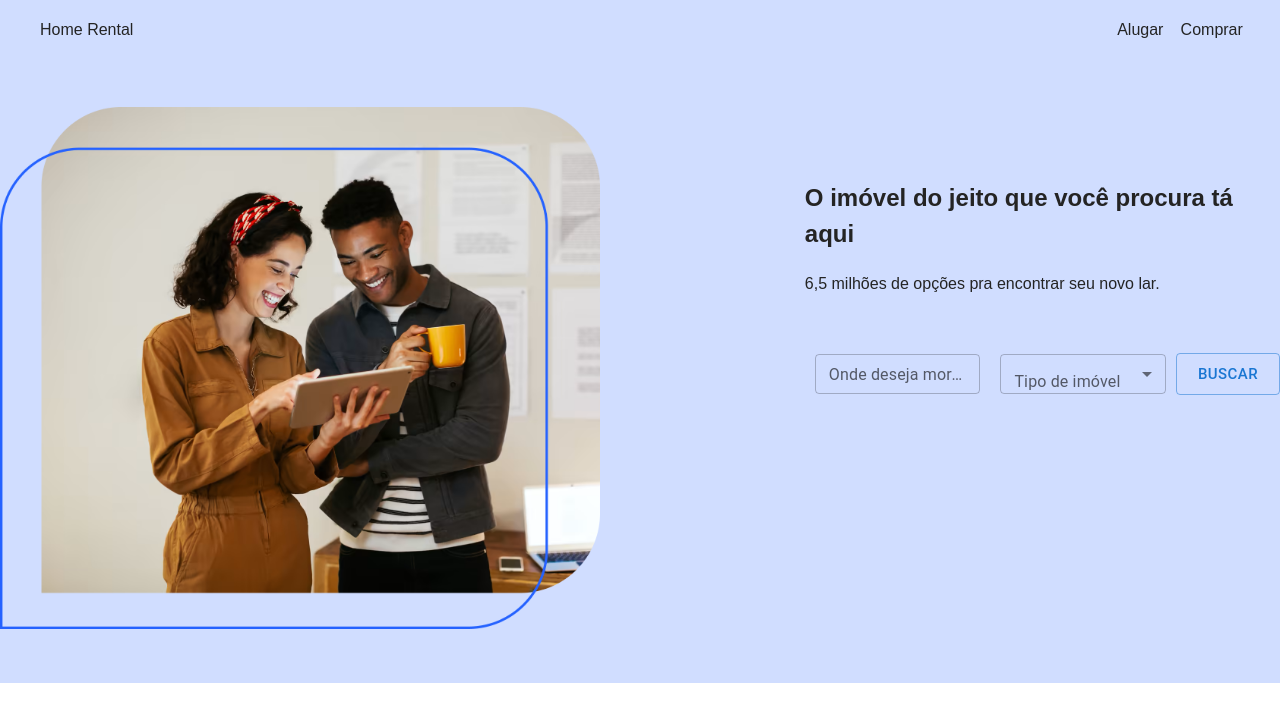
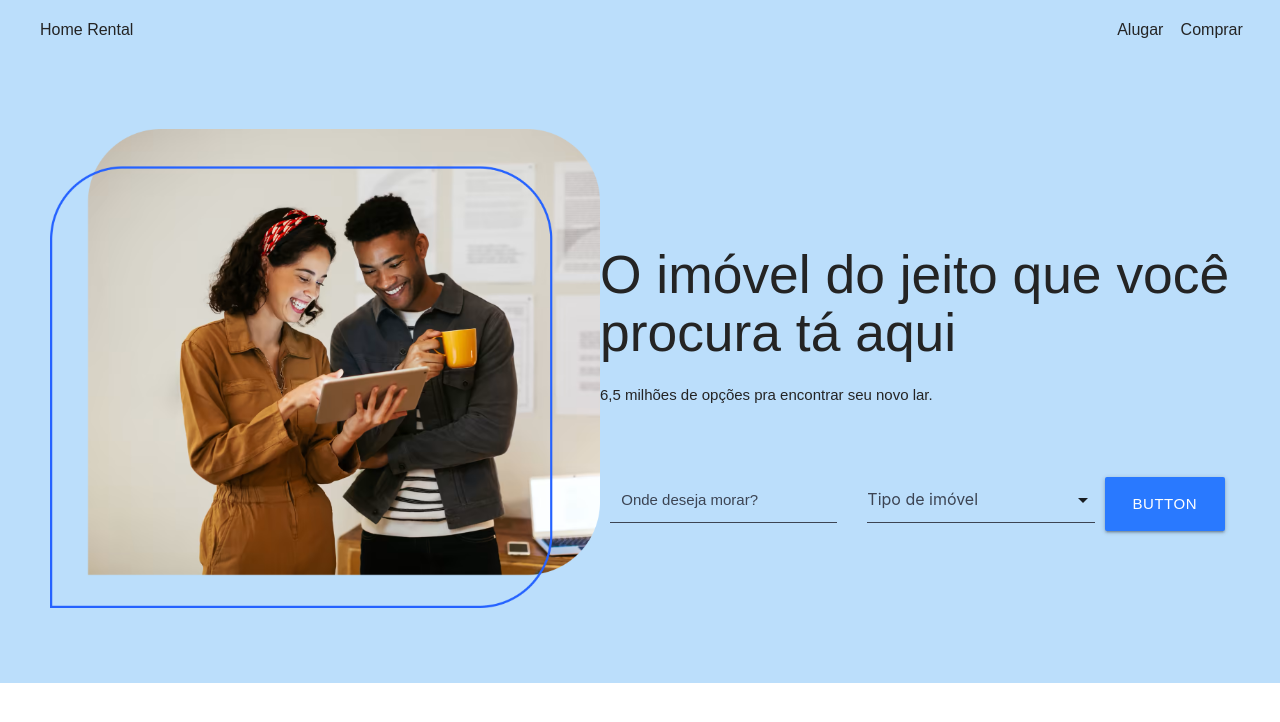
Before and after one commit to nataly-enne/apartment-rental, a React (Vite) app: page / in a window 1280 px wide. Shown: the top 722 px of the page. Built offline with nearby package versions, Linux system fonts and the light colour scheme.

Commit message:
changong material ui to materialize and implemententing page home

```diff
--- a/index.html
+++ b/index.html
@@ -1,11 +1,14 @@
 <!DOCTYPE html>
 <html lang="en">
   <head>
+    <link href="http://fonts.googleapis.com/icon?family=Material+Icons" rel="stylesheet">
+    <link rel="stylesheet" href="https://cdnjs.cloudflare.com/ajax/libs/materialize/1.0.0/css/materialize.min.css">
     <meta charset="UTF-8" />
     <title>Home Rent</title>
   </head>
   <body>
     <div id="root"></div>
     <script type="module" src="/src/main.tsx"></script>
+    <script src="https://cdnjs.cloudflare.com/ajax/libs/materialize/1.0.0/js/materialize.min.js"></script>
   </body>
 </html>
--- a/src/domain/common/components/input/input.tsx
+++ b/src/domain/common/components/input/input.tsx
@@ -1,10 +1,14 @@
 import React from "react";
-import TextField from "@mui/material/TextField";
+import { TextInput } from "react-materialize";
+import './styles.css'
 
 const Input: React.FC = () => {
   return (
     <>
-      <TextField size="small" id="outlined-basic" label="Onde deseja morar?" variant="outlined" />
+      <TextInput
+        id="text-input"
+        label="Onde deseja morar?"
+      />
     </>
   );
 };
--- /dev/null
+++ b/src/domain/common/components/input/styles.css
@@ -0,0 +1,34 @@
+
+/* input underline  and text color */
+.input-field input[type=text] {
+    color: #3c4453;
+    border-bottom: 1px solid #3c4453;
+}
+
+.input-field label {
+    color: #3c4453;
+}
+
+/* label focus color */
+.input-field input[type=text]:focus + label {
+    color: #2979FF !important;
+}
+/* label underline focus color */
+.input-field input[type=text]:focus {
+    border-bottom: 1px solid #2979FF !important;
+    box-shadow: 0 1px 0 0 #2979FF !important;
+}
+/* valid color */
+.input-field input[type=text].valid {
+    border-bottom: 1px solid #2979FF !important;
+    box-shadow: 0 1px 0 0 #2979FF !important;
+}
+/* invalid color */
+.input-field input[type=text].invalid {
+    border-bottom: 1px solid #2979FF !important;
+    box-shadow: 0 1px 0 0 #2979FF !important;
+}
+/* icon prefix focus color */
+.input-field .prefix.active {
+    color: #2979FF !important;
+}
--- a/src/domain/common/components/navbar/navbar.tsx
+++ b/src/domain/common/components/navbar/navbar.tsx
@@ -7,7 +7,7 @@ const NavbarContainer = styled.nav`
   display: flex;
   align-items: center;
   justify-content: space-between;
-  background-color: #D0DDFF;
+  background-color: #BBDEFB;
   box-shadow: 0 2px 3px 0 rgba(0, 0, 0, 0.16);
 `;
 
@@ -34,9 +34,10 @@ const LinkContainer = styled.div`
 const LinkStyled = styled(Link)`
   text-decoration: none;
   color: #242424;
+  font-size: 16px;
 
   &:hover {
-    color: #2562FF;
+    color: #2979ff;
   }
 `;
 
--- a/src/domain/common/components/select/select.tsx
+++ b/src/domain/common/components/select/select.tsx
@@ -1,34 +1,49 @@
-import React, { useState } from "react";
-
-import InputLabel from "@mui/material/InputLabel";
-import MenuItem from "@mui/material/MenuItem";
-import FormControl from "@mui/material/FormControl";
-import Select, { SelectChangeEvent } from "@mui/material/Select";
+import React from "react";
+import { Select } from  "react-materialize"
+import './styles.css'
 
 const SelectComponent: React.FC = () => {
-  const [property, setProperty] = useState("");
 
-  const handleChange = (event: SelectChangeEvent) => {
-    setProperty(event.target.value as string);
-  };
   return (
     <>
-      <FormControl fullWidth>
-        <InputLabel id="demo-simple-select-label">Tipo de imóvel</InputLabel>
-        <Select
-          labelId="demo-simple-select-label"
-          id="demo-simple-select"
-          value={property}
-          label="property"
-          onChange={handleChange}
-          size="small"
+      <Select
+        id="Select-37"
+        multiple={false}
+        onChange={() => {}}
+        options={{
+          classes: '',
+          dropdownOptions: {
+            alignment: 'left',
+            autoTrigger: true,
+            closeOnClick: true,
+            constrainWidth: true,
+            coverTrigger: true,
+            hover: false,
+            inDuration: 150,
+            outDuration: 250
+          }
+        }}
+        value=""
+      >
+        <option
+          disabled
+          value=""
         >
-          <MenuItem value="apartment">Apartamento</MenuItem>
-          <MenuItem value="kitnet">Kitnet</MenuItem>
-          <MenuItem value="house">Casa</MenuItem>
-          <MenuItem value="flat">Flat</MenuItem>
-        </Select>
-      </FormControl>
+          Tipo de imóvel
+        </option>
+        <option value="1">
+        Apartamento
+        </option>
+        <option value="2">
+        Kitnet
+        </option>
+        <option value="3">
+        Casa
+        </option>
+        <option value="4">
+        Flat
+        </option>
+      </Select>
     </>
   );
 };
--- /dev/null
+++ b/src/domain/common/components/select/styles.css
@@ -0,0 +1,4 @@
+
+.dropdown-content li>span {
+    color: #2979FF;
+}
--- a/src/domain/page-view/components/page-view/page-view.tsx
+++ b/src/domain/page-view/components/page-view/page-view.tsx
@@ -1,7 +1,7 @@
 import homePageImage from '@/assets/homepage.png';
 import styled from 'styled-components';
 
-import Button from '@mui/material/Button';
+import { Button } from 'react-materialize';
 
 import Input from '@domain/common/components/input/input';
 import SelectComponent from '@domain/common/components/select/select';
@@ -10,13 +10,14 @@ const Container = styled.div`
   display: flex;
   align-items: center;
   justify-content: center;
-  background-color: #D0DDFF;
+  background-color: #BBDEFB;
+  padding: 50px;
 `;
 
 const Image = styled.div`
     width: 820px;
   img {
-    width: 600px;
+    width: 550px;
   }
 `;
 
@@ -31,11 +32,18 @@ const ContentWrapper = styled.div`
 const InputWrapper = styled.div`
   flex: 1;
   padding: 10px;
+  display: grid;
+  grid-template-columns: 2fr 2fr;
+  gap: 30px;
 `;
 
 const InputContent = styled.div`
   display: flex;
   align-items: center;
+`;
+
+const Subtitle = styled.p`
+  font-weight: 300;
 `;
 
 const PageView: React.FC = () => {
@@ -50,20 +58,27 @@ const PageView: React.FC = () => {
       <ContentWrapper>
         <div>
           <h2>O imóvel do jeito que você procura tá aqui</h2>
-          <p>6,5 milhões de opções pra encontrar seu novo lar.</p>
+          <Subtitle>6,5 milhões de opções pra encontrar seu novo lar.</Subtitle>
         </div>
 
         <InputContent>
           <InputWrapper>
             <Input/>
-          </InputWrapper>
-
-          <InputWrapper>
             <SelectComponent/>
           </InputWrapper>
 
           <div>
-          <Button variant="outlined" size='large'>Buscar</Button>
+          <Button
+          className='blue accent-3'
+            large
+            node="a"
+            style={{
+              marginRight: '5px'
+            }}
+            waves="light"
+          >
+            Button
+          </Button>
           </div>
 
         </InputContent>
```
Also changed, not shown: package.json (+5 -4 lines), 1 other file (tests, documents, lock files or other folders).
